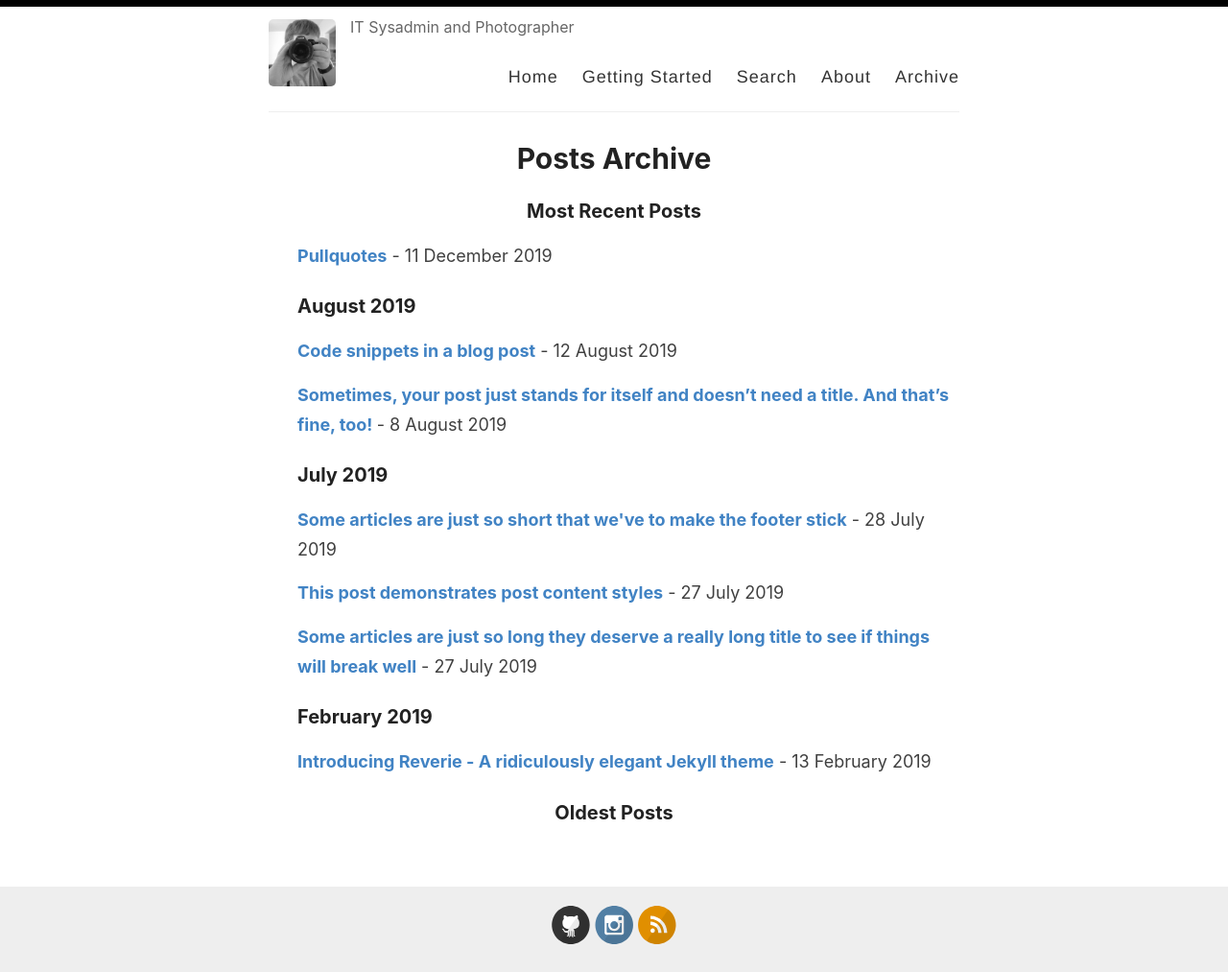
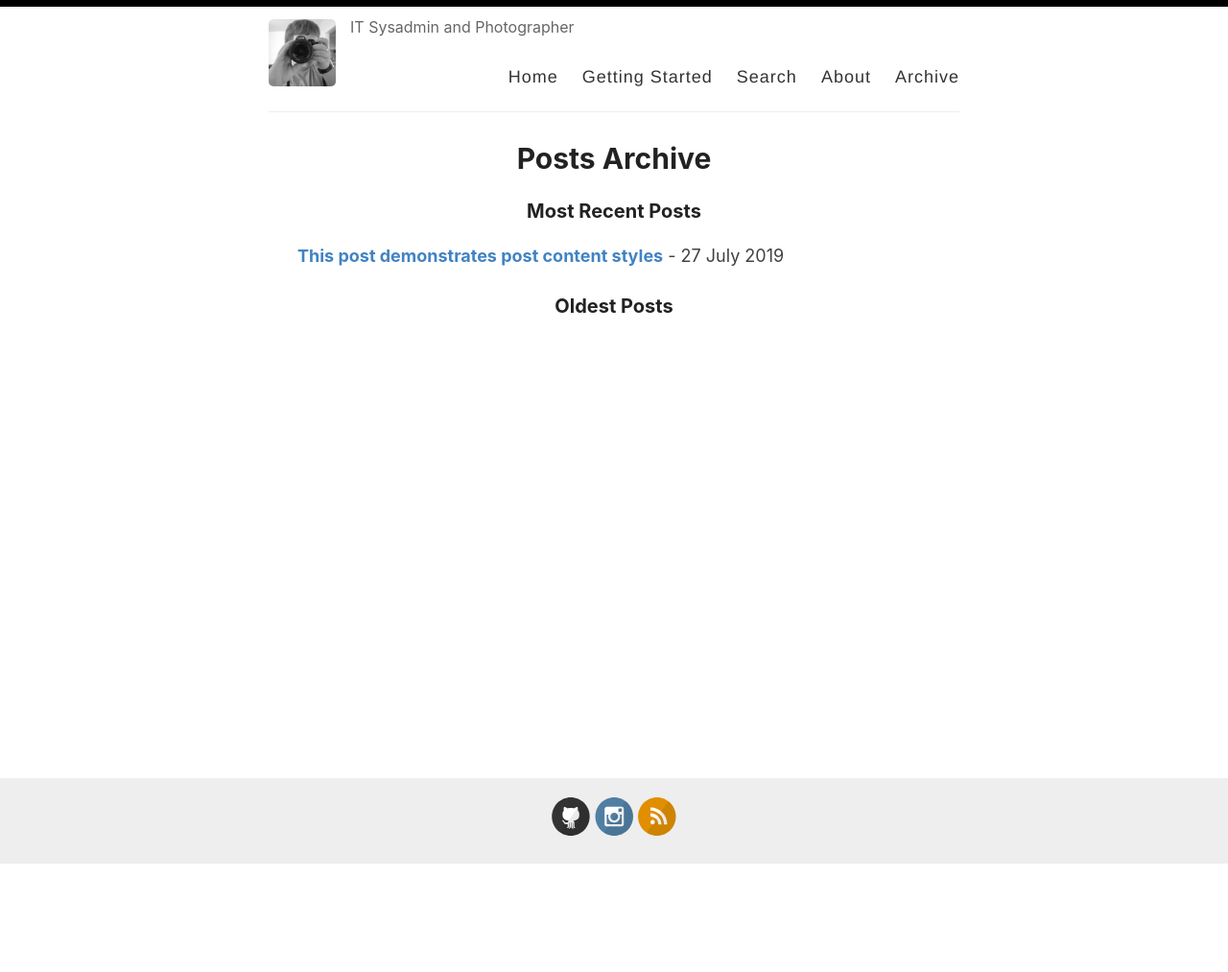
Before and after one commit to trickyhi/Blog, a Jekyll site: the page built from _pages/archive.md, in a window 1280 px wide. Shown: the whole page at 96% size. Built offline with Jekyll 4.4.1, drawn with Linux system fonts in a browser that asks for light colours; after the commit the page ends 901 px from its top, so only the background shows below that; part of the change alters nothing that is shown.

Commit message:
removing boiler plate posts

````diff
--- a/_posts/2019-02-13-introducing-reverie-jekyll-theme.md
+++ /dev/null
@@ -1,85 +0,0 @@
----
-layout: post
-title: Introducing Reverie - A ridiculously elegant Jekyll theme
-categories: [Miscellaneous, Jekyll]
----
-
-[Reverie](https://github.com/amitmerchant1990/reverie) is a [Jekyll](https://jekyllrb.com/)-powered theme which is simple and opinionated. It's actually a fork of [jekyll-now](https://github.com/barryclark/jekyll-now) with some additional features and personal touches which I've implemented to suit my needs for my blog.
-
-This is a plug-and-play Jekyll theme which you can use on GitHub Pages without even setting up a local environment.
-
-![](/images/reverie-demo.png)
-
-## Features overview
-
-- Command-line free fork-first workflow, using GitHub.com to create, customize and post to your blog
-- Fully responsive and mobile optimized base theme
-- Sass/Coffeescript support using Jekyll 2.0
-- Free hosting on your GitHub Pages user site
-- All the SEO goodies comes in-built
-- Markdown blogging
-- Syntax highlighting using Pygments
-    - [Dracula syntax theme](https://draculatheme.com/) included
-- Disqus commenting
-- Google Analytics integration
-- Fuzzy search across blog posts
-- Pagination of posts works out-of-the-box.
-- Categorize posts out-of-the box
-- RSS Feed
-- In-built sitemap
-
-<div style="text-align: center;">
- <script async type="text/javascript" src="//cdn.carbonads.com/carbon.js?serve=CE7D6KJY&placement=wwwamitmerchantcom" id="_carbonads_js"></script>
-</div>
-
-## Using Reverie on GitHub Pages
-
-### Step 1) Fork Reverie to your User Repository
-
-Fork [this repository](https://github.com/amitmerchant1990/reverie), then rename the repository to `yourgithubusername.github.io`.
-
-Alternatively, you can use [Use this template](https://github.com/amitmerchant1990/reverie/generate) button if you want to create a repository with a clean commit history which will use Reverie as a template.
-
-Your Jekyll blog will often be viewable immediately at <https://yourgithubusername.github.io> (if it's not, you can often force it to build by completing step 2)
-
-### Step 2) Customize and view your site
-
-Enter your site name, description, avatar and many other options by editing the `_config.yml` file. You can easily turn on Google Analytics tracking, Disqus commenting and social icons here.
-
-Making a change to `_config.yml` (or any file in your repository) will force GitHub Pages to rebuild your site with jekyll. Your rebuilt site will be viewable a few seconds later at <https://yourgithubusername.github.io> - if not, give it ten minutes as GitHub suggests and it'll appear soon.
-
-### Step 3) Publish your first blog post
-
-Create a new file called `/_posts/2019-2-13-Hello-World.md` to publish your first blog post. That's all you need to do to publish your first blog post! This [Markdown Cheatsheet](https://github.com/adam-p/markdown-here/wiki/Markdown-Cheatsheet) might come in handy while writing the posts.
-
-> You can add additional posts in the browser on GitHub.com too! Just hit the <kbd>Create new file</kbd> button in `/_posts/` to create new content. Just make sure to include the [front-matter](http://jekyllrb.com/docs/frontmatter/) block at the top of each new blog post and make sure the post's filename is in this format: year-month-day-title.md
-
-## Using Categories in Reverie
-
-You can categorize your content based on `categories` in Reverie. For this, you just need to add `categories` in front matter like below:
-
-For adding single category:
-
-```md
-categories: JavaScript
-```
-
-For adding multiple categories:
-
-```md
-categories: [PHP, Laravel]
-```
-
-The contegorized content can be shown over this URL: <https://yourgithubusername.github.io/categories/>
-
-## RSS
-
-The generated [RSS feed](https://en.wikipedia.org/wiki/RSS) of your blog can be found at <https://yourgithubusername.github.io/feed>. You can see the example RSS feed over [here](https://www.amitmerchant.com/reverie/feed).
-
-## Sitemap
-
-The generated sitemap of your blog can be found at <https://yourgithubusername.github.io/sitemap>. You can see the example sitemap feed over [here](https://www.amitmerchant.com/reverie/sitemap).
-
-## License
-
-MIT
--- a/_posts/2019-08-08-no-title-posts.md
+++ /dev/null
@@ -1,6 +0,0 @@
----
-layout: post
-title: ""
-categories: Miscellaneous
----
-Sometimes, your post just stands for itself and doesn't need a title. And that's fine, too!
--- a/_posts/2019-12-11-pullquotes.md
+++ /dev/null
@@ -1,14 +0,0 @@
----
-layout: post
-title:  Pullquotes
-categories: [HTML,Code]
-excerpt: In graphic design, a pull quote (also known as a lift-out pull quote) is a key phrase, quotation, or excerpt that has been pulled from an article and used as a page layout graphic element, serving to entice readers into the article or to highlight a key topic.
----
-
-In graphic design, a pull quote (also known as a lift-out pull quote) is a key phrase, quotation, or excerpt that has been pulled from an article and used as a page layout graphic element, serving to entice readers into the article or to highlight a key topic. {% include pullquote.html quote="It is typically placed in a larger or distinctive typeface and on the same page." %} Pull quotes are often used in magazine and newspaper articles, annual reports, and brochures, as well as on the web. They can add visual interest to text-heavy pages with few images or illustrations.
-
-Placement of a pull quote on a page may be defined in a publication's or website's style guide. Such a typographic device may or may not be aligned with a column on the page. Some designers, for example, choose not to align the quote. In that case, the quotation cuts into two or more columns, as in the example shown. Because the pull quote invites the reader to read about the highlighted material, the pull quote should appear before the text it cites and, generally, fairly close to it.
-
-Pull quotes need not be a verbatim copy of the text being quoted; depending on a publication's house style, pull quotes may be abbreviated for space or paraphrased for clarity, with or without indication.
-
-A disadvantage of pull quotes as a design element is that they can disrupt the reading process of readers invested in reading the text sequentially by drawing attention to ghost fragments out of context. At the other extreme, when pull quotes are used to break up what would otherwise be a formless wall of text, pull quote can serve as visual landmarks to help the reader maintain a sense of sequence and place.
--- a/_posts/2019-7-27-super-long-article.md
+++ /dev/null
@@ -1,11 +0,0 @@
----
-layout: post
-title: Some articles are just so long they deserve a really long title to see if things will break well
-categories: Miscellaneous
----
-
-Lorem ipsum dolor sit amet, consectetur adipiscing elit. Fusce bibendum neque eget nunc mattis eu sollicitudin enim tincidunt. Vestibulum lacus tortor, ultricies id dignissim ac, bibendum in velit. Proin convallis mi ac felis pharetra aliquam. Curabitur dignissim accumsan rutrum. In arcu magna, aliquet vel pretium et, molestie et arcu. Mauris lobortis nulla et felis ullamcorper bibendum. Phasellus et hendrerit mauris. Proin eget nibh a massa vestibulum pretium. Suspendisse eu nisl a ante aliquet bibendum quis a nunc. Praesent varius interdum vehicula. Aenean risus libero, placerat at vestibulum eget, ultricies eu enim. Praesent nulla tortor, malesuada adipiscing adipiscing sollicitudin, adipiscing eget est.
-
-Lorem ipsum dolor sit amet, consectetur adipiscing elit. Fusce bibendum neque eget nunc mattis eu sollicitudin enim tincidunt. Vestibulum lacus tortor, ultricies id dignissim ac, bibendum in velit. Proin convallis mi ac felis pharetra aliquam. Curabitur dignissim accumsan rutrum. In arcu magna, aliquet vel pretium et, molestie et arcu. Mauris lobortis nulla et felis ullamcorper bibendum. Phasellus et hendrerit mauris. Proin eget nibh a massa vestibulum pretium. Suspendisse eu nisl a ante aliquet bibendum quis a nunc. Praesent varius interdum vehicula. Aenean risus libero, placerat at vestibulum eget, ultricies eu enim. Praesent nulla tortor, malesuada adipiscing adipiscing sollicitudin, adipiscing eget est.
-
-Lorem ipsum dolor sit amet, consectetur adipiscing elit. Fusce bibendum neque eget nunc mattis eu sollicitudin enim tincidunt. Vestibulum lacus tortor, ultricies id dignissim ac, bibendum in velit. Proin convallis mi ac felis pharetra aliquam. Curabitur dignissim accumsan rutrum. In arcu magna, aliquet vel pretium et, molestie et arcu. Mauris lobortis nulla et felis ullamcorper bibendum. Phasellus et hendrerit mauris. Proin eget nibh a massa vestibulum pretium. Suspendisse eu nisl a ante aliquet bibendum quis a nunc. Praesent varius interdum vehicula. Aenean risus libero, placerat at vestibulum eget, ultricies eu enim. Praesent nulla tortor, malesuada adipiscing adipiscing sollicitudin, adipiscing eget est.
--- a/_posts/2019-7-27-this-post-demonstrates-post-content-styles.md
+++ b/_posts/2019-7-27-this-post-demonstrates-post-content-styles.md
@@ -93,3 +93,44 @@ Proin eget nibh a massa vestibulum pretium. Suspendisse eu nisl a ante aliquet b
 |lorem ipsum dolor sit | lorem ipsum dolor sit | lorem ipsum dolor sit | lorem ipsum dolor sit|
 |lorem ipsum dolor sit | lorem ipsum dolor sit | lorem ipsum dolor sit | lorem ipsum dolor sit|
 |lorem ipsum dolor sit | lorem ipsum dolor sit | lorem ipsum dolor sit | lorem ipsum dolor sit|
+
+### Code Simipits
+
+This is a raw snippet:
+
+```
+hello world
+123
+This is a text snippet
+```
+
+This is a PHP snippet:
+
+```php
+<?php
+    echo 'Hello, World!';
+?>
+```
+
+This is a JavaScript snippet:
+
+```js
+const add = (a, b) => a + b
+const minus = (a, b) => a - b
+
+console.log(add(100,200))  // 300
+console.log(minus(100,200))  // -100
+```
+
+This is a Python snippet:
+
+```python
+def say_hello():
+    print("hello world!")
+
+say_hello()   // "hello world!"
+```
+
+### Pull Quotes
+
+In graphic design, a pull quote (also known as a lift-out pull quote) is a key phrase, quotation, or excerpt that has been pulled from an article and used as a page layout graphic element, serving to entice readers into the article or to highlight a key topic. {% include pullquote.html quote="It is typically placed in a larger or distinctive typeface and on the same page." %} Pull quotes are often used in magazine and newspaper articles, annual reports, and brochures, as well as on the web. They can add visual interest to text-heavy pages with few images or illustrations.
--- a/_posts/2019-7-28-super-short-article.md
+++ /dev/null
@@ -1,7 +0,0 @@
----
-layout: post
-title: Some articles are just so short that we've to make the footer stick
-categories: Miscellaneous
----
-
-Lorem ipsum dolor sit amet, consectetur adipisicing elit, sed do eiusmod tempor incididunt ut labore et dolore magna aliqua. Ut enim ad minim veniam, quis nostrud exercitation ullamco laboris nisi ut aliquip ex ea commodo consequat. Duis aute irure dolor in reprehenderit in voluptate velit esse cillum dolore eu fugiat nulla pariatur. Excepteur sint occaecat cupidatat non proident, sunt in culpa qui officia deserunt mollit anim id est laborum.
--- a/_posts/2019-8-12-code-snippets.md
+++ /dev/null
@@ -1,42 +0,0 @@
----
-layout: post
-title:  Code snippets in a blog post
-categories: [HTML,Code]
----
-
-This post demonstrate the use of code snippets in the theme. The code snippets are powered by [Pygments](http://pygments.org/) and the code theme that is been used in Reverie is called [Dracula](https://draculatheme.com/).
-
-This is a raw snippet:
-
-```
-hello world
-123
-This is a text snippet
-```
-
-This is a PHP snippet:
-
-```php
-<?php
-    echo 'Hello, World!';
-?>
-```
-
-This is a JavaScript snippet:
-
-```js
-const add = (a, b) => a + b
-const minus = (a, b) => a - b
-
-console.log(add(100,200))  // 300
-console.log(minus(100,200))  // -100
-```
-
-This is a Python snippet:
-
-```python
-def say_hello():
-    print("hello world!")
-
-say_hello()   // "hello world!"
-```
````
Also changed, not shown: favicon.ico.
